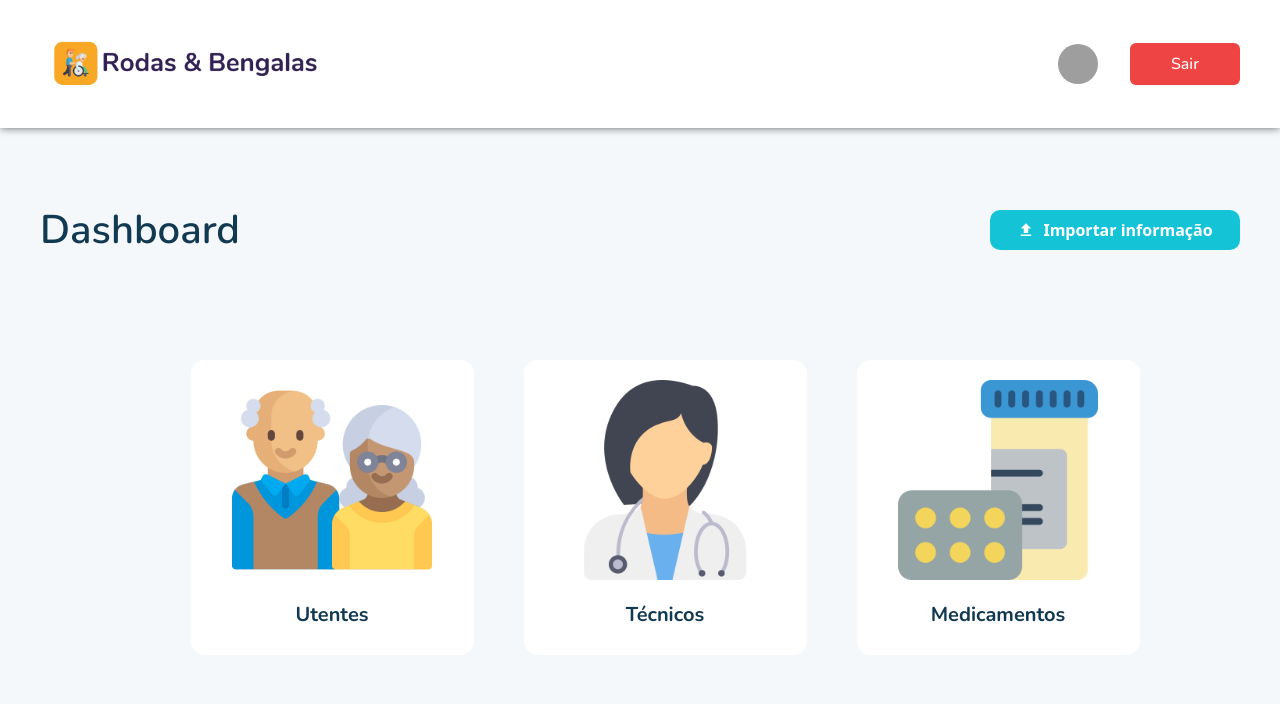
After one commit to JoaoGomes5/rodas-e-bengalas, a PHP site: page /pages/HomeAdminDashboard/index.php in a window 1280 px wide. The commit adds this page. Shown: the top 704 px of the page. Run offline with PHP 8.4, Linux system fonts and the light colour scheme; some libraries are stand-ins or nearby versions; grey boxes are pictures that could not be loaded.

Commit message:
HomeAdmin dashboard page

```diff
--- /dev/null
+++ b/pages/HomeAdminDashboard/index.php
@@ -0,0 +1,101 @@
+<!DOCTYPE html>
+<html lang="en">
+<head>
+  <meta charset="UTF-8">
+  <meta http-equiv="X-UA-Compatible" content="IE=edge">
+  <meta name="viewport" content="width=device-width, initial-scale=1.0">
+  <link rel="stylesheet" href="styles.css">
+
+
+  <link rel="preconnect" href="https://fonts.googleapis.com">
+  <link rel="preconnect" href="https://fonts.gstatic.com" crossorigin>
+  <link href="https://fonts.googleapis.com/css2?family=Nunito:wght@300;400;500;600;700&display=swap" rel="stylesheet">
+
+  <link rel="icon" type="image/x-icon" href="../../assets/images/favicon.png">
+  <script src="https://cdn.tailwindcss.com"></script>
+
+
+  <title>Admin | Dashboard</title>
+
+</head>
+<body>
+
+
+  <div class="header-container fixed w-full z-10 top-0">
+    <header class="header">
+      <div class="flex justify-between items-center py-6 md:justify-start md:space-x-10">
+          <div class="flex justify-start lg:w-0 lg:flex-1">
+            <a href="#">
+              <span class="sr-only">Rodas e Bengalas</span>
+              <img class="h-20" src="../../assets/images/icon.png" alt="">
+            </a>
+          </div>
+
+          <div class="hidden md:flex items-center justify-end md:flex-1 lg:w-0">
+            <a href="../AdminProfile" class="">
+
+                        <div class="flex-shrink-0 h-10 w-10">
+                          <img class="h-10 w-10 rounded-full" src="https://images.unsplash.com/photo-1494790108377-be9c29b29330?ixlib=rb-1.2.1&ixid=eyJhcHBfaWQiOjEyMDd9&auto=format&fit=facearea&facepad=4&w=256&h=256&q=60" alt="">
+                        </div>
+
+            </a>
+
+            <a href="../../src/session/logout.php" class="ml-8 whitespace-nowrap inline-flex items-center justify-center px-10 py-2 border border-transparent rounded-md shadow-sm text-base font-medium text-white bg-red-500 hover:bg-red-600">
+              Sair
+            </a>
+          </div>
+          </div>
+        </header>
+  </div>
+
+  <div class="content">
+        <div class="title ">
+            <h1>Dashboard</h1>
+
+            <div>
+              <button class="import">
+                      <svg fill="#FFF" height="18" viewBox="0 0 24 24" width="18" xmlns="http://www.w3.org/2000/svg">
+                          <path d="M0 0h24v24H0z" fill="none"/>
+                          <path d="M9 16h6v-6h4l-7-7-7 7h4zm-4 2h14v2H5z"/>
+                      </svg>
+                      <span class="ml-2">Importar informação</span>
+
+                  <input class="cursor-pointer absolute block opacity-0 pin-r pin-t" type="file" name="vacancyImageFiles"  >
+                  </button>
+            </div>
+        </div>
+
+        <div class="options">
+
+          <div class="option">
+            <a href="../ClientLogin">
+              <img src="../../assets/images/couple.png" alt="">
+
+              <p>Utentes</p>
+            </a>
+          </div>
+
+          <div class="option">
+            <a href="../ClientLogin">
+              <img src="../../assets/images/doctor.png" alt="">
+
+              <p>Técnicos</p>
+            </a>
+          </div>
+
+          <div class="option">
+            <a href="../ClientLogin">
+              <img src="../../assets/images/pills-bottle.png" alt="">
+
+              <p>Medicamentos</p>
+            </a>
+          </div>
+
+        </div>
+
+
+
+  </div>
+
+</body>
+</html>
--- /dev/null
+++ b/pages/HomeAdminDashboard/styles.css
@@ -0,0 +1,114 @@
+* {
+  margin: 0;
+  padding: 0;
+}
+
+p,
+h1,
+h2,
+h3,
+h4,
+h5,
+h6,
+a {
+  font-family: "Nunito", sans-serif;
+}
+
+body {
+  background-color: #f5f8fa;
+}
+
+body::-webkit-scrollbar {
+  display: none;
+}
+
+.header {
+  margin: 0 40px 0 40px;
+}
+
+.profile-btn {
+}
+
+.header-container {
+  background-color: #fff;
+  box-shadow: 0px 0px 8px rgba(0, 0, 0, 0.6);
+}
+
+.content {
+  margin-top: 200px;
+  margin-bottom: 50px;
+}
+
+.title {
+  display: flex;
+  flex-direction: row;
+  align-items: center;
+  justify-content: space-between;
+
+  margin: 40px 40px 0 40px;
+}
+
+.title h1 {
+  font-size: 40px;
+  color: #123952;
+  font-weight: 600;
+}
+
+.title .new {
+  background: #dde9f0;
+}
+
+.title .new:hover {
+  background: rgba(249, 7, 22, 1);
+}
+
+.import {
+  display: flex;
+  justify-content: center;
+  align-items: center;
+  background-color: #15c3d6;
+  width: 250px;
+  height: 40px;
+
+  color: #fff;
+  font-weight: bold;
+  border-radius: 10px;
+}
+
+.options {
+  display: flex;
+  flex-direction: row;
+  justify-content: center;
+  align-items: center;
+
+  margin-top: 100px;
+}
+
+.option a {
+  margin-left: 50px;
+  height: 295px;
+  width: 283px;
+  background: #fff;
+  text-decoration: none;
+  color: #123952;
+  font-weight: bold;
+  font-size: 20px;
+
+  display: flex;
+  flex-direction: column;
+  justify-content: space-between;
+  align-items: center;
+
+  border-radius: 14px;
+}
+.option p {
+  margin-bottom: 25px;
+}
+.option img {
+  height: 200px;
+  width: 200px;
+  object-fit: cover;
+  margin-top: 20px;
+
+  border-radius: 14px 14px 0 0;
+}
--- a/pages/LoginOptions/index.php
+++ b/pages/LoginOptions/index.php
@@ -51,7 +51,7 @@
           <a href="../ClientLogin">
             <img src="../../assets/images/client-option.jpg" alt="">
 
-            <p>Sou um cliente</p>
+            <p>Sou um utente</p>
           </a>
         </div>
 
```
Also changed, not shown: pages/NewHome/index.php (+6 -1 lines), pages/NewHome/styles.css (+0 -8 lines), assets/images/couple.png (added), assets/images/doctor.png (added), assets/images/pills-bottle.png (added).
